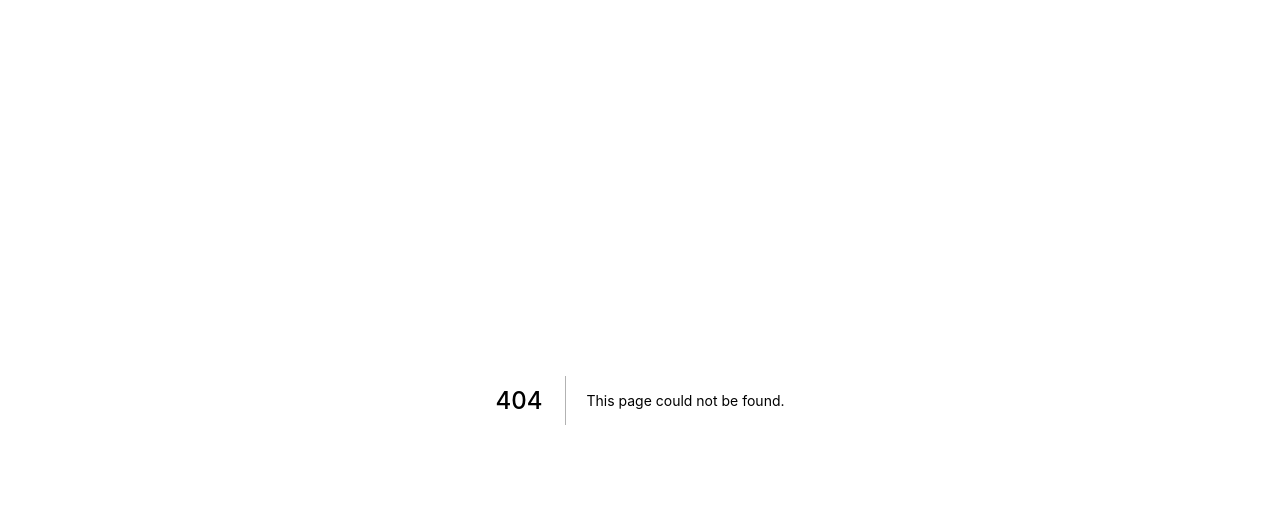
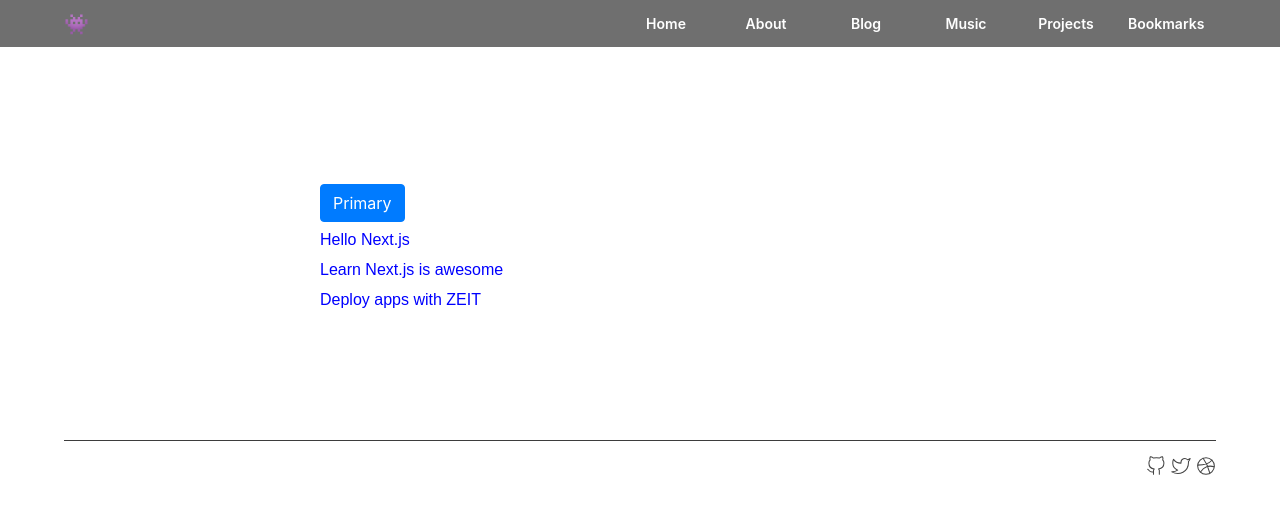
Before and after one commit to ataricoder/www, a Next.js app: page /blog_list in a window 1280 px wide. Before the commit this address had no page. Shown: the top 514 px of the page. Built offline with nearby package versions, Linux system fonts and the light colour scheme.

Commit message:
modified max width and alignment for page content

```diff
--- a/components/layout/layout.module.css
+++ b/components/layout/layout.module.css
@@ -1,5 +1,7 @@
 .content {
-	padding: 128px 64px;
+	/* padding: 128px 64px; */
+	max-width: 640px;
+	margin: 128px auto;
 }
 
 @media (max-width: 991px) {
--- /dev/null
+++ b/pages/blog_list.js
@@ -0,0 +1,75 @@
+import Link from "next/link";
+import Layout from "@components/layout/layout";
+
+function getPosts() {
+	return [
+		{ slug: "hello-nextjs", title: "Hello Next.js" },
+		{ slug: "learn-nextjs", title: "Learn Next.js is awesome" },
+		{ slug: "deploy-nextjs", title: "Deploy apps with ZEIT" },
+	];
+}
+
+const PostLink = ({ post }) => (
+	<li>
+		<Link href="/blog/[slug]" as={`/blog/${post.slug}`}>
+			<a>{post.title}</a>
+		</Link>
+		<style jsx>{`
+			li {
+				list-style: none;
+				margin: 5px 0;
+			}
+
+			a {
+				text-decoration: none;
+				color: blue;
+				font-family: "Arial";
+			}
+
+			a:hover {
+				opacity: 0.6;
+			}
+		`}</style>
+	</li>
+);
+
+export default function Blog() {
+	return (
+		<Layout>
+			<h1>Front Internal Page</h1>
+			<button type="button" className="btn btn-primary">
+				Primary
+			</button>
+			<ul>
+				{getPosts().map((post) => (
+					<PostLink key={post.slug} post={post} />
+				))}
+			</ul>
+			<style jsx>{`
+				h1,
+				a {
+					color: white;
+					font-family: "Arial";
+				}
+
+				ul {
+					padding: 0;
+				}
+
+				li {
+					list-style: none;
+					margin: 5px 0;
+				}
+
+				a {
+					text-decoration: none;
+					color: blue;
+				}
+
+				a:hover {
+					opacity: 0.6;
+				}
+			`}</style>
+		</Layout>
+	);
+}
--- a/styles/global.css
+++ b/styles/global.css
@@ -9,3 +9,15 @@ body {
 	-webkit-font-smoothing: antialiased;
 	background-color: #000000;
 }
+/* This styles mainly apply to the pages */
+h1 {
+	color: #ffffff;
+	font-size: 21px;
+	font-weight: 600;
+}
+
+p {
+	font-size: 14px;
+	font-weight: 400;
+	color: #ffffff;
+}
```
Also changed, not shown: pages/index.js (+7 -67 lines).
